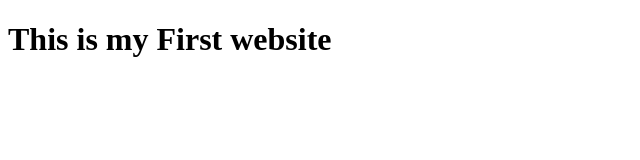
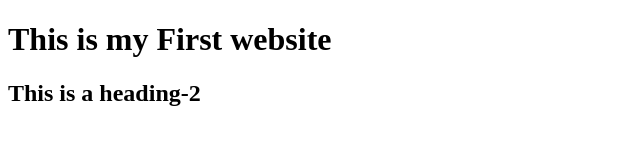
Before and after one commit to Musa67/My-First-website, a plain HTML site: page index.html in a window 1280 px wide. Shown: the whole page, without its empty margins (0-640 px from the left). Drawn offline with Linux system fonts and the light colour scheme.

Commit message:
learned github

```diff
--- a/index.html
+++ b/index.html
@@ -7,5 +7,6 @@
 </head>
 <body>
    <h1>This is my First website</h1>
+   <h2>This is a heading-2</h2>
 </body>
 </html>
```
